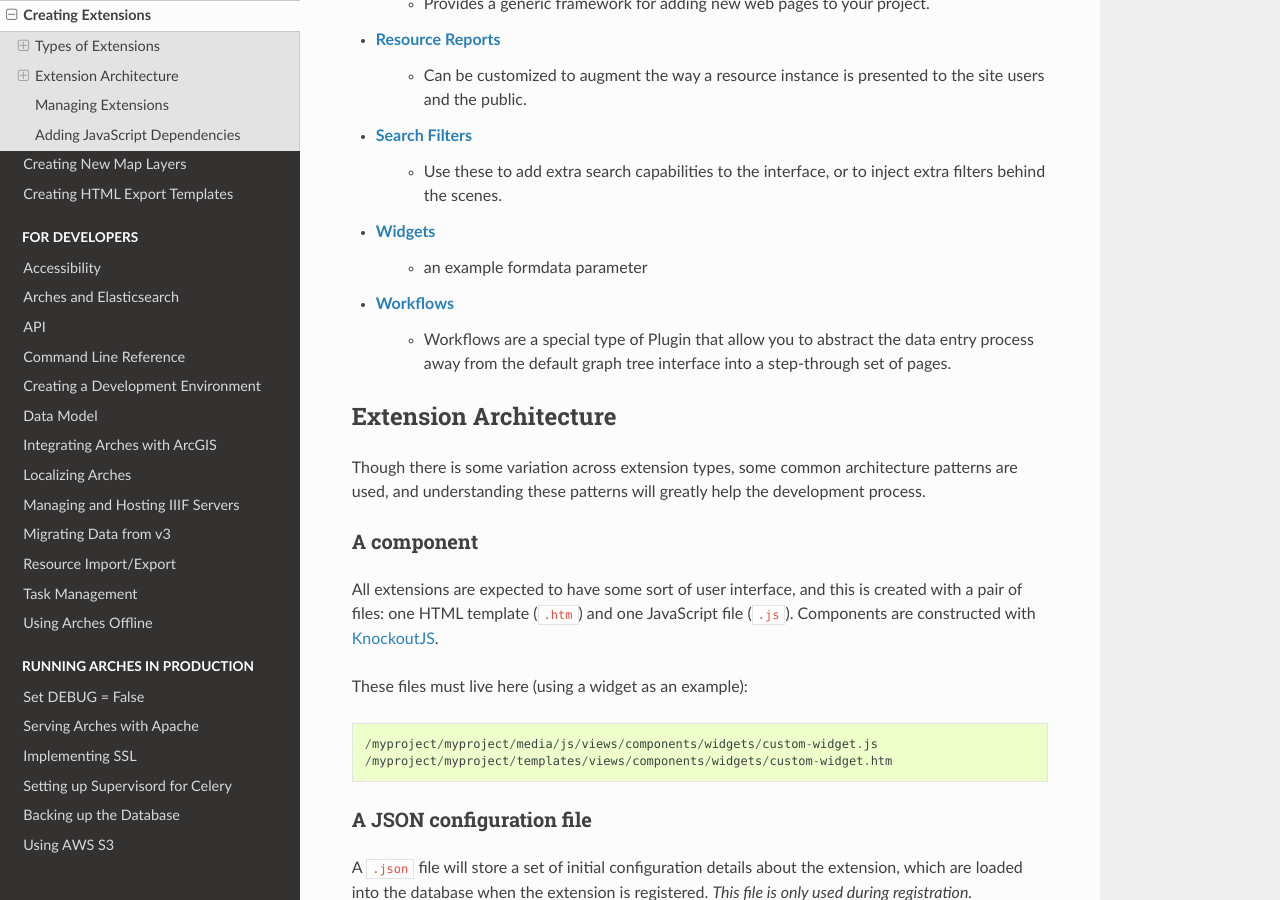
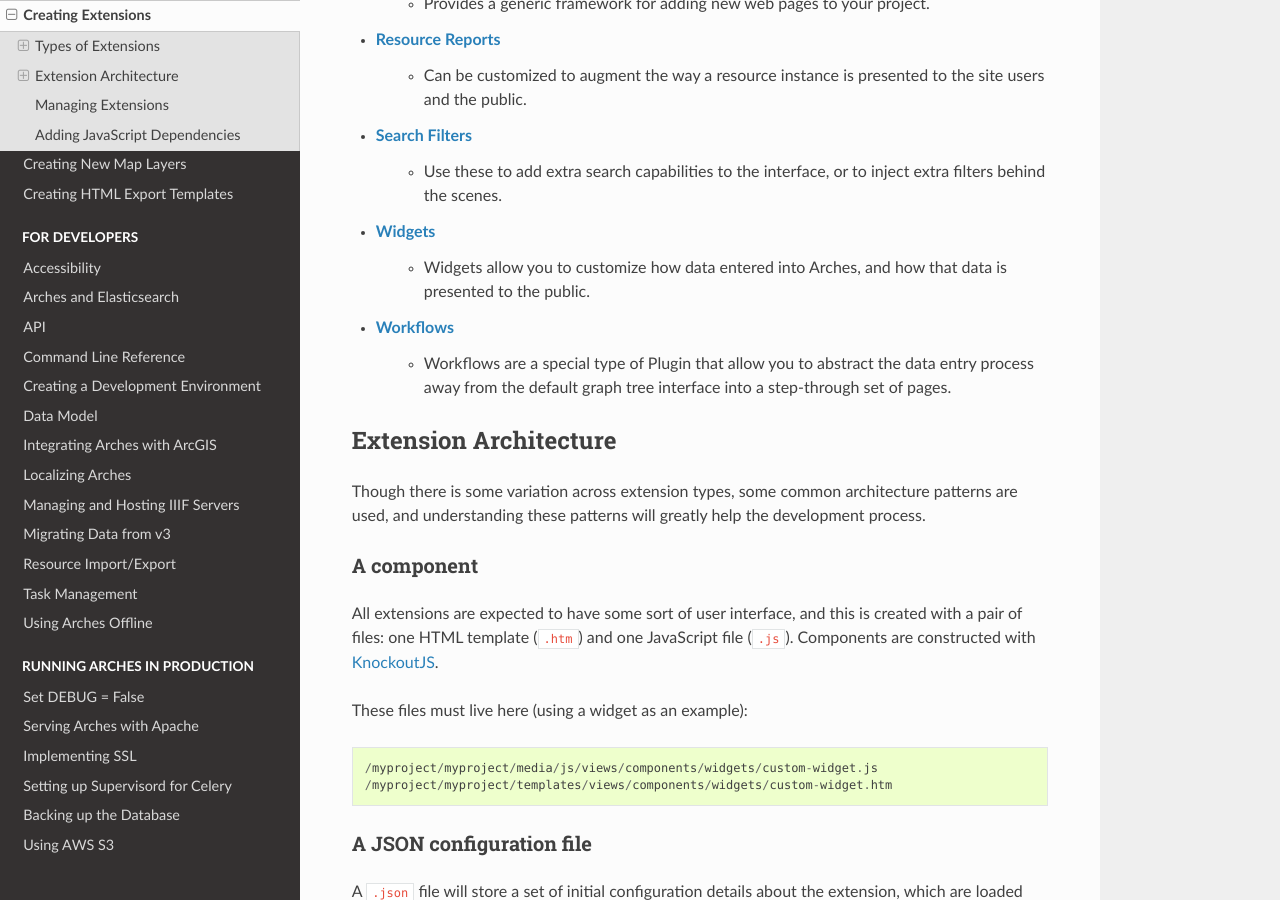
Before and after one commit to archesproject/arches-docs, a Sphinx documentation site: the page built from docs/creating-extensions.rst, in a window 1280 px wide and 900 px high, scrolled down 644 px. Built offline with Sphinx 7.4.7 and the Read the Docs theme 2.0.0, drawn with Linux system fonts in a browser that asks for light colours.

Commit message:
fix link and some small updates

```diff
--- a/docs/creating-extensions.rst
+++ b/docs/creating-extensions.rst
@@ -26,8 +26,8 @@
 - :doc:`Search Filters <extensions/search-filters>`
     - Use these to add extra search capabilities to the interface, or to inject extra filters behind the scenes.
 - :doc:`Widgets <extensions/widgets>`
-    - an example formdata parameter
-- :doc:`Workflows <extensions/resource-reports>`
+    - Widgets allow you to customize how data entered into Arches, and how that data is presented to the public.
+- :doc:`Workflows <extensions/workflows>`
     - Workflows are a special type of Plugin that allow you to abstract the data entry process away from the default graph tree interface into a step-through set of pages.
 
 Extension Architecture
```
Also changed, not shown: docs/extensions/workflows.rst (+5 -5 lines).
